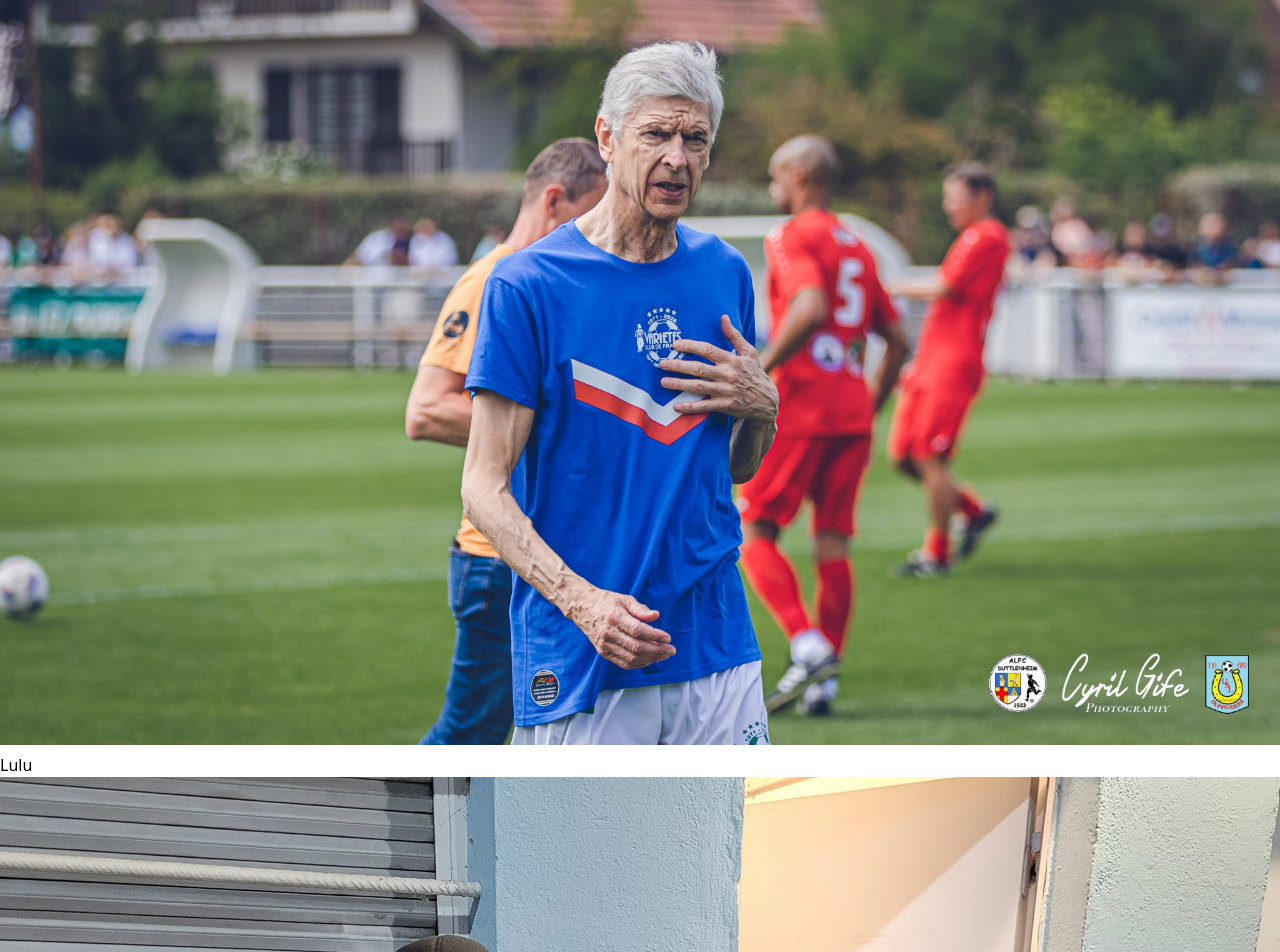
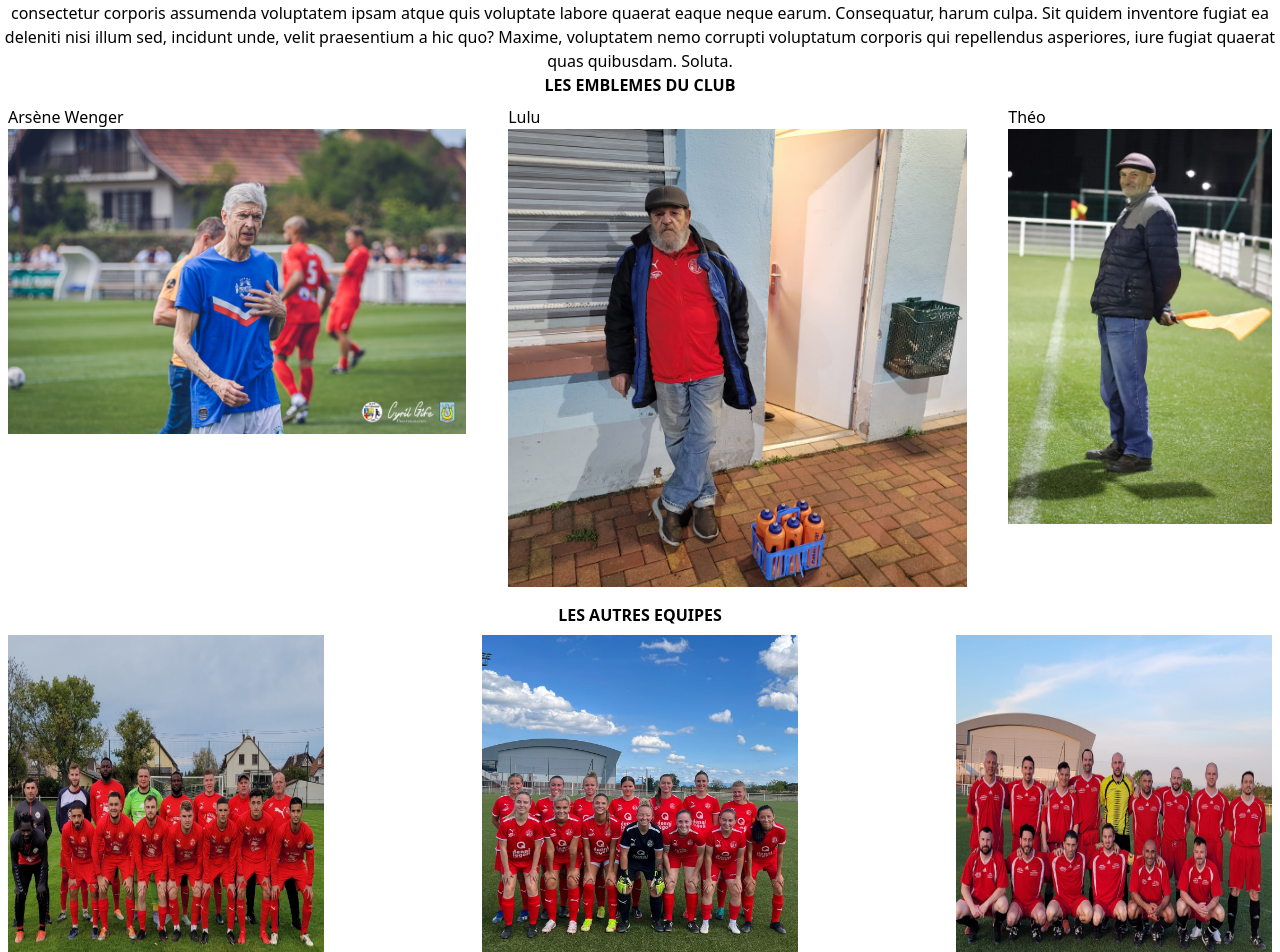
Before and after one commit to GuillaumeWernert/checkpoint_4_GW, a React (Vite) app in the folder frontend/: page /home in a window 1280 px wide. Shown: the part 1040-1992 px from the top of the page. Built offline with nearby package versions, Linux system fonts and the light colour scheme.

Commit message:
home responsive

```diff
--- a/frontend/src/pages/Home.jsx
+++ b/frontend/src/pages/Home.jsx
@@ -5,7 +5,11 @@ function Home() {
     <div>
       <div className="home">
         <div className="bg">
-          <img src="\src\assets\equipe2_fcd.jpg" alt="equipe_2" />
+          <img
+            className="w-full"
+            src="\src\assets\equipe2_fcd.jpg"
+            alt="equipe_2"
+          />
         </div>
         <h1 className="text-center font-bold">HISTOIRE DU CLUB</h1>
         <p className="history text-center">
@@ -34,20 +38,50 @@ function Home() {
           quas quibusdam. Soluta.
         </p>
         <h1 className="text-center font-bold">LES EMBLEMES DU CLUB</h1>
+        <div className="emblemes md:flex md:m-2">
+          <div>
             <h3>Arsène Wenger</h3>
-        <img className="mb-2" src="\src\assets\arsene1.jpg" alt="arsène" />
+            <img
+              className="mb-2 md:w-11/12"
+              src="\src\assets\arsene1.jpg"
+              alt="arsène"
+            />
+          </div>
+          <div>
             <h3>Lulu</h3>
-        <img className="mb-2" src="\src\assets\lulu.jpg" alt="lulu" />
+            <img
+              className="mb-2 md:w-11/12"
+              src="\src\assets\lulu.jpg"
+              alt="lulu"
+            />
+          </div>
+          <div>
             <h3>Théo</h3>
-        <img src="\src\assets\théo.jpg" alt="théo" />
+            <img
+              className="mb-2 md:w-12/12"
+              src="\src\assets\théo.jpg"
+              alt="théo"
+            />
+          </div>
+        </div>
         <h1 className="text-center font-bold">LES AUTRES EQUIPES</h1>
+        <div className="md:flex md:justify-between md:m-2">
           <img
-          className="mb-2"
+            className="mb-2 md:w-3/12"
             src="\src\assets\equipe1_fcd.jpg"
             alt="équipe_1"
           />
-        <img className="mb-2" src="\src\assets\fem.jpg" alt="féminines" />
-        <img src="\src\assets\vet21_2.jpg" alt="vétérans" />
+          <img
+            className="mb-2 md:w-3/12"
+            src="\src\assets\fem.jpg"
+            alt="féminines"
+          />
+          <img
+            className="mb-2 md:w-3/12"
+            src="\src\assets\vet21_2.jpg"
+            alt="vétérans"
+          />
+        </div>
       </div>
     </div>
   );
```
Lines whose indentation alone changed are shown as unchanged.
